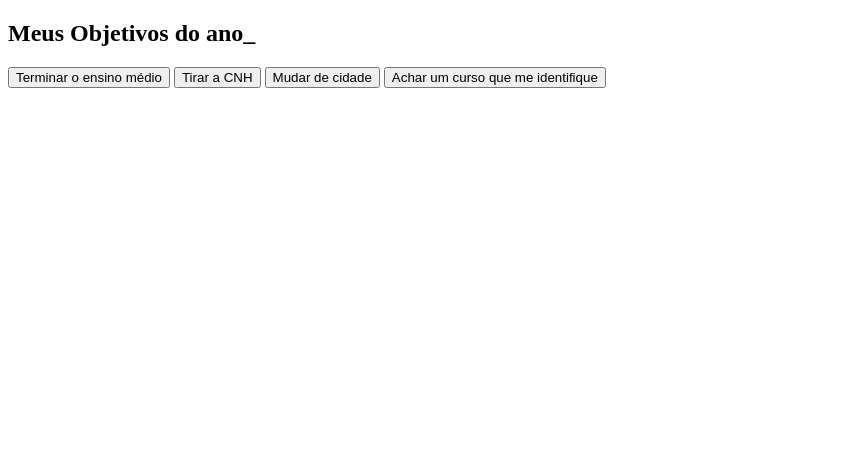
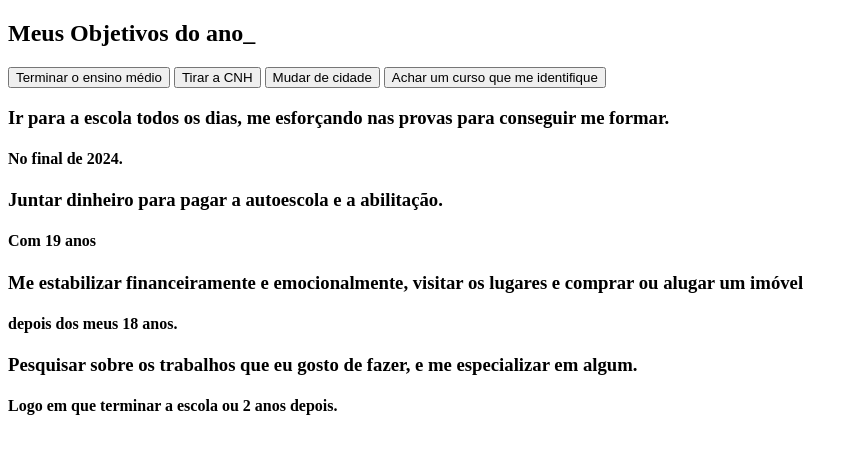
Before and after one commit to pikiminha/projeto-de-vida-, a plain HTML site: page Projeto de Vida/Index.html in a window 1280 px wide. Shown: the whole page, without its empty margins (0-858 px from the left). Drawn offline with Linux system fonts and the light colour scheme.

Commit message:
eskqioocooc

```diff
--- a/Projeto de Vida/Index.html
+++ b/Projeto de Vida/Index.html
@@ -14,6 +14,22 @@
             <button class="botao ativo">Mudar de cidade</button>
             <button class="botao ativo">Achar um curso que me identifique</button>
         </div>
-    </section>
+        <div class="aba-conteudo ativo">
+            <h3 class="aba-conteudo-titulo-principal">Ir para a escola todos os dias, me esforçando nas provas para conseguir me formar.</h3>
+            <h4 class="aba-conteudo-titulo-secundario">No final de 2024.</h4>
+         </div>
+         <div class="aba-conteudo">
+            <h3 class="aba-conteudo-titulo-principal">Juntar dinheiro para pagar a autoescola e a abilitação.</h3>
+            <h4 class="aba-conteudo-titulo-secundario">Com 19 anos</h4>
+         </div>
+         <div class="aba-conteudo">
+            <h3 class="aba-conteudo-titulo-principal">Me estabilizar financeiramente e emocionalmente, visitar os lugares e comprar ou alugar um imóvel</h3>
+            <h4 class="aba-conteudo-titulo-secundario">depois dos meus 18 anos.</h4>
+         </div>
+         <div class="aba-conteudo">
+            <h3 class="aba-conteudo-titulo-principal">Pesquisar sobre os trabalhos que eu gosto de fazer, e me especializar em algum.</h3>
+            <h4 class="aba-conteudo-titulo-secundario">Logo em que terminar a escola ou 2 anos depois.</h4>
+         </div>
+        </section>
 </body>
 </html>
```
